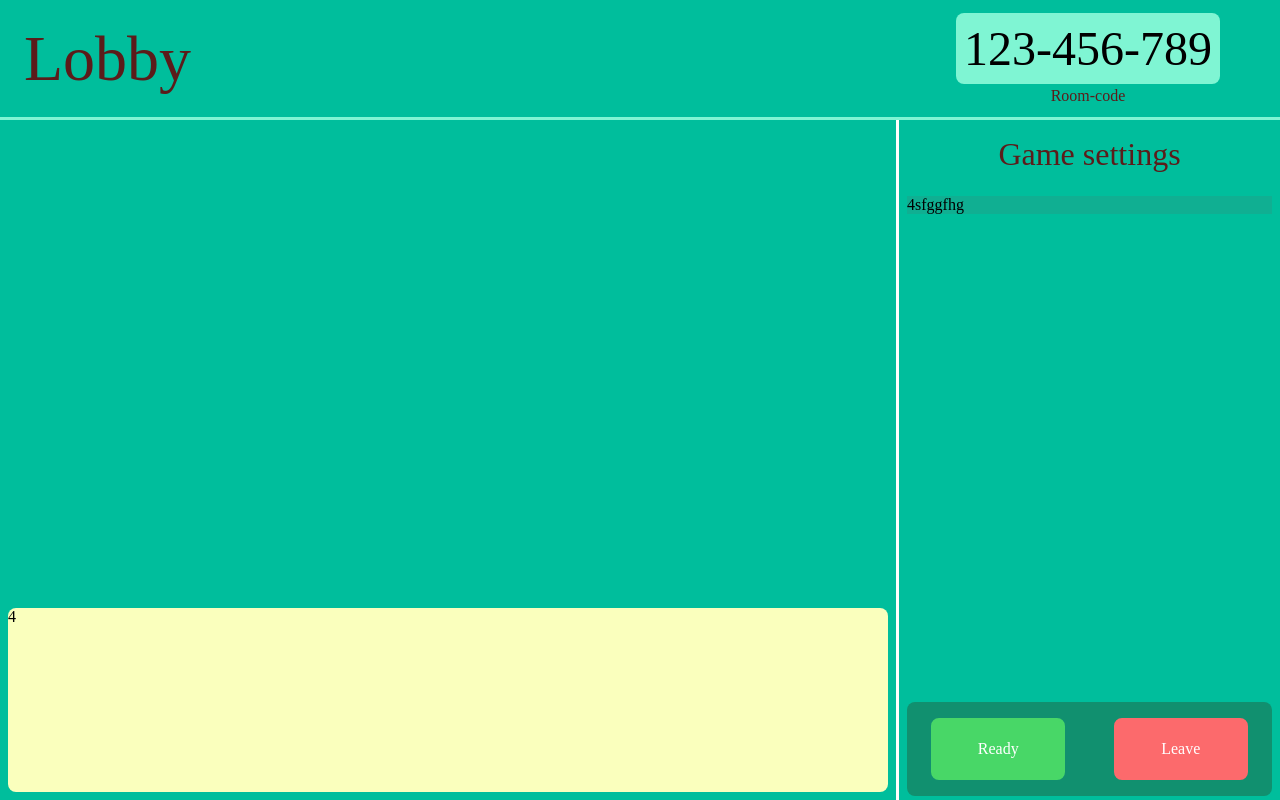
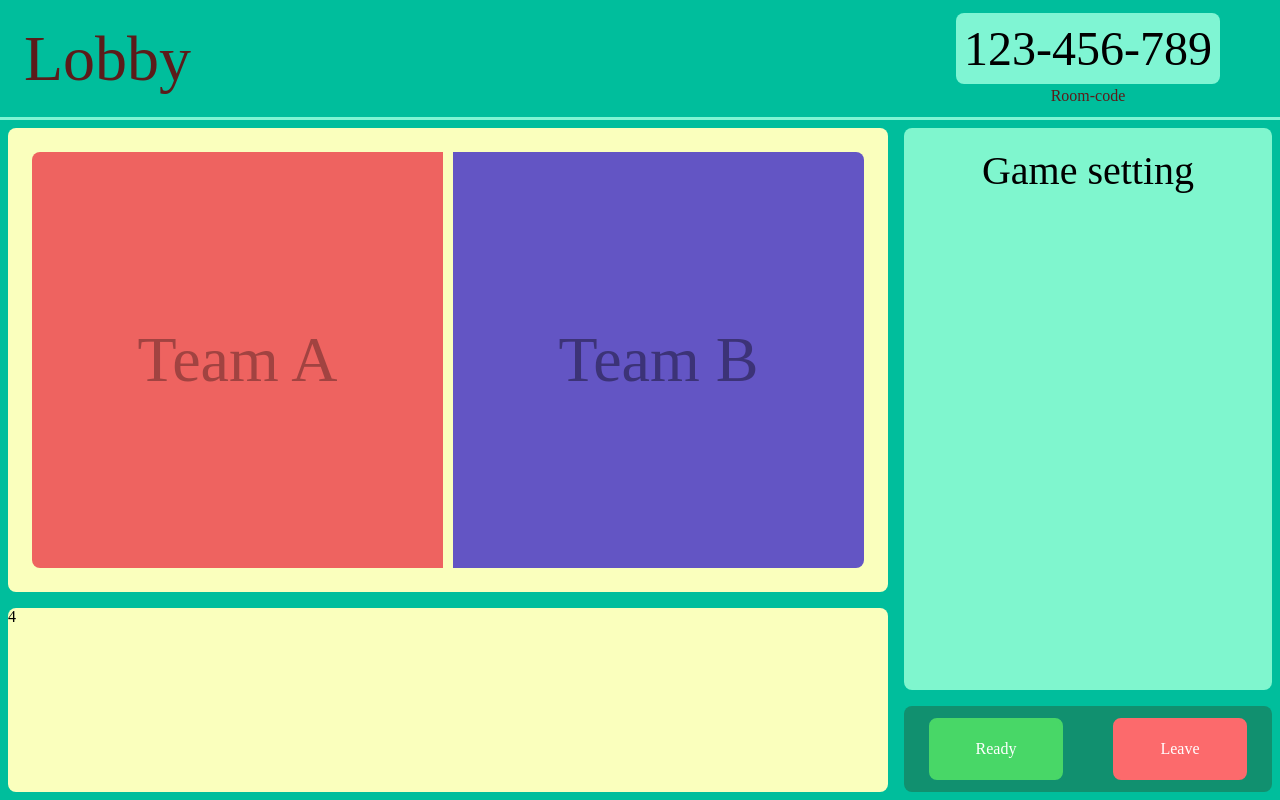
Before and after one commit to vishans/Satat, a website: page frontend/pug/index.pug in a window 1280 px wide. Drawn offline with nearby package versions, Linux system fonts and the light colour scheme; files that its build step writes are made by us from their sources; a web font is replaced by a local one.

Commit message:
Finish lobby layout

```diff
--- a/frontend/pug/index.pug
+++ b/frontend/pug/index.pug
@@ -45,13 +45,18 @@ html(lang="en")
                     #code 123-456-789
                     .code-title Room-code
                 #team-area
+                    #teamA
+                        .team-background-text Team A
+                    #teamB
+                        .team-background-text Team B
+
+
                 #player-area
                     #player-container 4
 
                 #lobby-setting
-                    .title Game settings
-                    .body
-                        #body-items 4sfggfhg
+                    #setting
+                        #setting-title Game setting
                     .foot
                      button#ready Ready
                      button#leave Leave
--- a/frontend/sass/lobby.scss
+++ b/frontend/sass/lobby.scss
@@ -56,8 +56,54 @@
 #team-area{
     grid-column: 1/2;
     grid-row: 2/3;
-    //background-color: green;
+    background-color: #FAFFBD;
     //border-bottom: 3px solid white;
+    margin: 1vh;
+    border-radius: 8px;
+    display: grid;
+    grid-template-columns: 50% 50%;
+    grid-template-rows: 100%;
+    padding: 3vh;
+
+
+    #teamA{
+        grid-column: 1/2;
+        background-color: #EE6360;
+        border-radius: 8px 0 0 8px;
+        border-right: 5px solid #FAFFBD;
+
+        display: grid;
+        grid-template-columns: 100%;
+        grid-template-rows: 100%;
+        color: #A14341;
+
+    }
+
+    #teamB{
+        grid-column: 2/3;
+        background-color: #6355C4;
+        border-radius: 0 8px 8px 0;
+        border-left: 5px solid #FAFFBD;
+
+        display: grid;
+        grid-template-columns: 100%;
+        grid-template-rows: 100%;
+        color: #3C3377;
+
+    }
+
+    .team-background-text{
+        grid-row: 1/2;
+        grid-column: 1/2;
+        font-size: 8vh;
+        font-family: SMM;
+        display: flex;
+        justify-content: center;
+        align-items: center;
+
+    }
+
+
 
 
 }
@@ -81,37 +127,42 @@
     //background-color: #DCD8D4;
     grid-column: 2/3;
     grid-row: 2/4;
-    border-left: 3px solid white;
+    //border-left: 3px solid white;
     display: grid;
     grid-template-columns: 100%;
-    grid-template-rows: 10% 75% 15%;
+    grid-template-rows: 85% 15%;
 
-    .title{
-        //background-color: red;
-        color: #5B1C1A;
-        font-family: SMM;
-        font-size: 4vh;
-        display: flex;
-        align-items: center;
-        justify-content: center;
-    }
+    #setting{
 
-    .body{
+        grid-row: 1/2;
+        background-color: #7FF6CE;
         margin: 1vh;
+        border-radius: 8px;
 
-        #body-items{
-            background-color: #10AF92;
+        display: grid;
+        grid-template-rows: 15% 85%;
+        grid-template-columns: 100%;
+
+        #setting-title{
+            grid-row: 1/2;
+            font-family: SMM;
+            font-size: 5vh;
+            display: flex;
+            align-items: center;
+            justify-content: center;
         }
+
     }
 
     .foot{
         background-color: #11906F;
-        margin: .5vh 1vh;
+        margin: 1vh 1vh;
         border-radius: 8px;
         font-family: SMM;
         display: flex;
         align-items: center;
         justify-content: space-around;
+        grid-row: 2/3;
 
         button{
             all: unset;
```
Also changed, not shown: frontend/css/lobby.css, frontend/html/index.html.
